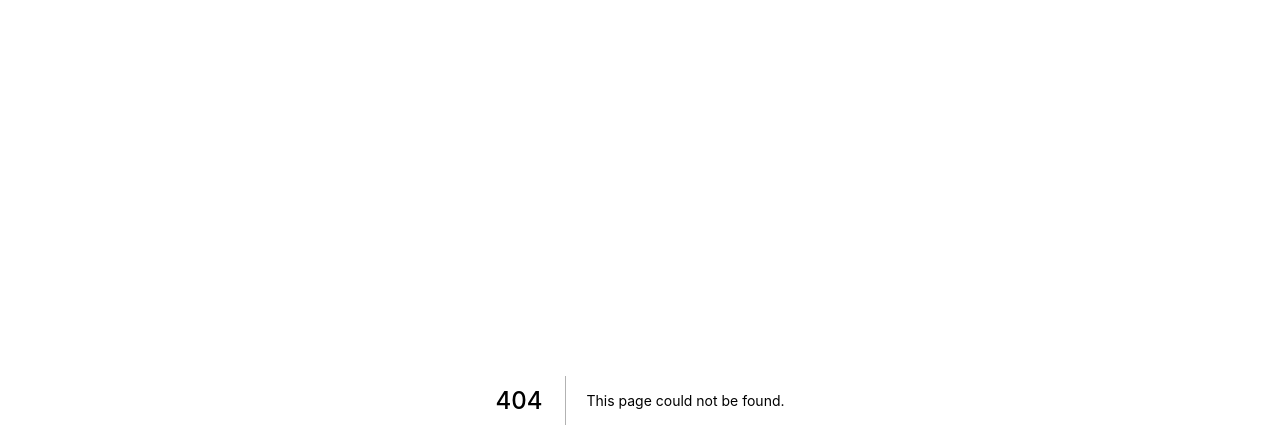
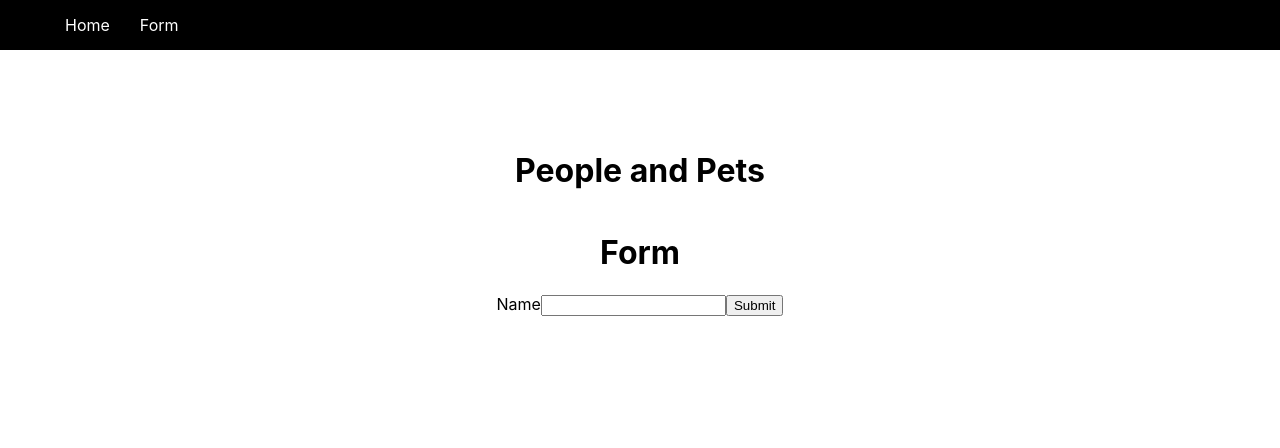
Before and after one commit to christineyoo/hfc-client, a Next.js app: page /form in a window 1280 px wide. Before the commit this address had no page. Shown: the top 448 px of the page. Built offline with nearby package versions, Linux system fonts and the light colour scheme.

Commit message:
include components folder

```diff
--- /dev/null
+++ b/components/Header.js
@@ -0,0 +1,7 @@
+const Header = () => {
+    return (
+        <h1>People and Pets</h1>
+    )
+}
+
+export default Header
--- /dev/null
+++ b/components/Layout.js
@@ -0,0 +1,19 @@
+import Nav from './Nav'
+import Header from './Header'
+import layoutStyles from '../styles/Layout.module.css'
+
+const Layout = ({children}) => {
+    return (
+        <>
+            <Nav />
+            <div className={layoutStyles.container}>
+                <main className={layoutStyles.main}>
+                    <Header />
+                    {children}
+                </main>
+            </div>
+        </>
+    )
+}
+
+export default Layout
--- /dev/null
+++ b/components/Nav.js
@@ -0,0 +1,19 @@
+import navStyles from '../styles/Nav.module.css'
+import Link from 'next/link'
+
+const Nav = () => {
+    return (
+        <nav className={navStyles.nav}>
+            <ul>
+                <li>
+                    <Link href='/'>Home</Link>
+                </li>
+                <li>
+                    <Link href='/form'>Form</Link>
+                </li>
+            </ul>
+        </nav>
+    )
+}
+
+export default Nav
--- a/pages/_app.js
+++ b/pages/_app.js
@@ -1,7 +1,12 @@
-import '../styles/globals.css'
+import '../styles/globals.css';
+import Layout from '../components/Layout';
 
 function MyApp({ Component, pageProps }) {
-  return <Component {...pageProps} />
+  return (
+  <Layout>
+    <Component {...pageProps} />
+  </Layout>
+  )
 }
 
-export default MyApp
+export default MyApp;
--- /dev/null
+++ b/pages/form.js
@@ -0,0 +1,31 @@
+import { useState } from 'react'
+
+const Form =() => {
+    const [name, setName] = useState('')
+
+    const handlePost = async (e) => {
+        e.preventDefault()
+        const res = await fetch('https://jsonplaceholder.typicode.com/users', {
+            method: 'POST',
+            body: JSON.stringify({ name }),
+            headers: {
+                "content-type": 'application/json'
+            }
+        })
+        const data = await res.json()
+        console.log(data)
+    }
+
+return (
+    <>
+    <h1>Form</h1>
+    <form>
+        <label htmlFor="name">Name</label>
+        <input type='text' name="name" value={name} onChange={e => setName(e.target.value)}/>
+        <button onClick={e => handlePost(e)}>Submit</button>
+    </form>
+    </>
+)
+}
+
+export default Form
--- a/styles/Home.module.css
+++ b/styles/Layout.module.css
@@ -3,7 +3,7 @@
   padding: 0 0.5rem;
   display: flex;
   flex-direction: column;
-  justify-content: center;
+  justify-content: flex-start;
   align-items: center;
   height: 100vh;
 }
@@ -13,7 +13,7 @@
   flex: 1;
   display: flex;
   flex-direction: column;
-  justify-content: center;
+  justify-content: flex-start;
   align-items: center;
 }
 
--- /dev/null
+++ b/styles/Nav.module.css
@@ -0,0 +1,20 @@
+.nav {
+    height: 50px;
+    padding: 10px;
+    background: #000;
+    color: #fff;
+    display: flex;
+    align-items: center;
+    justify-content: flex-start;
+  }
+
+  .nav ul {
+    display: flex;
+    justify-content: center;
+    align-items: center;
+    list-style: none;
+  }
+
+  .nav ul li a {
+    margin: 5px 15px;
+  }
```
Also changed, not shown: pages/index.js (+0 -45 lines).
